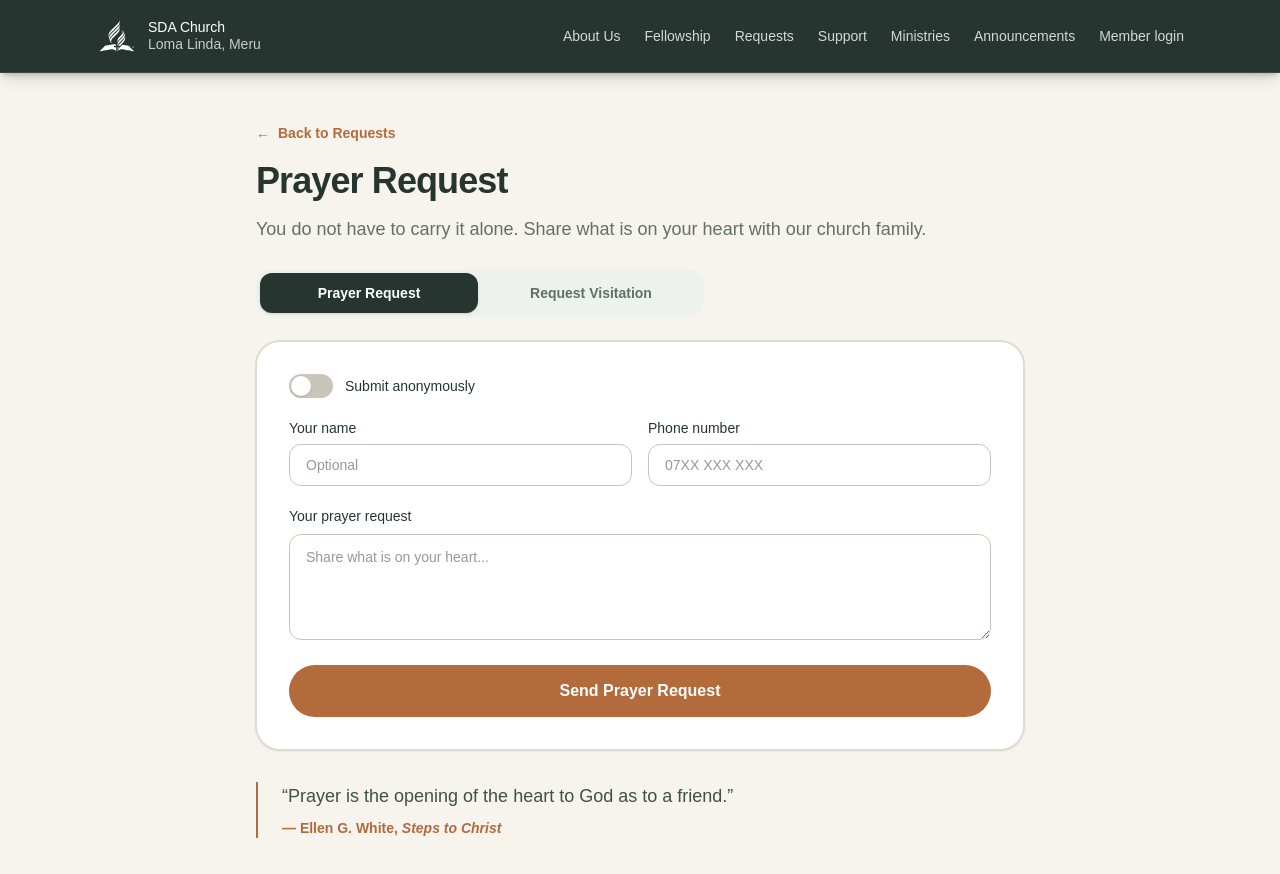
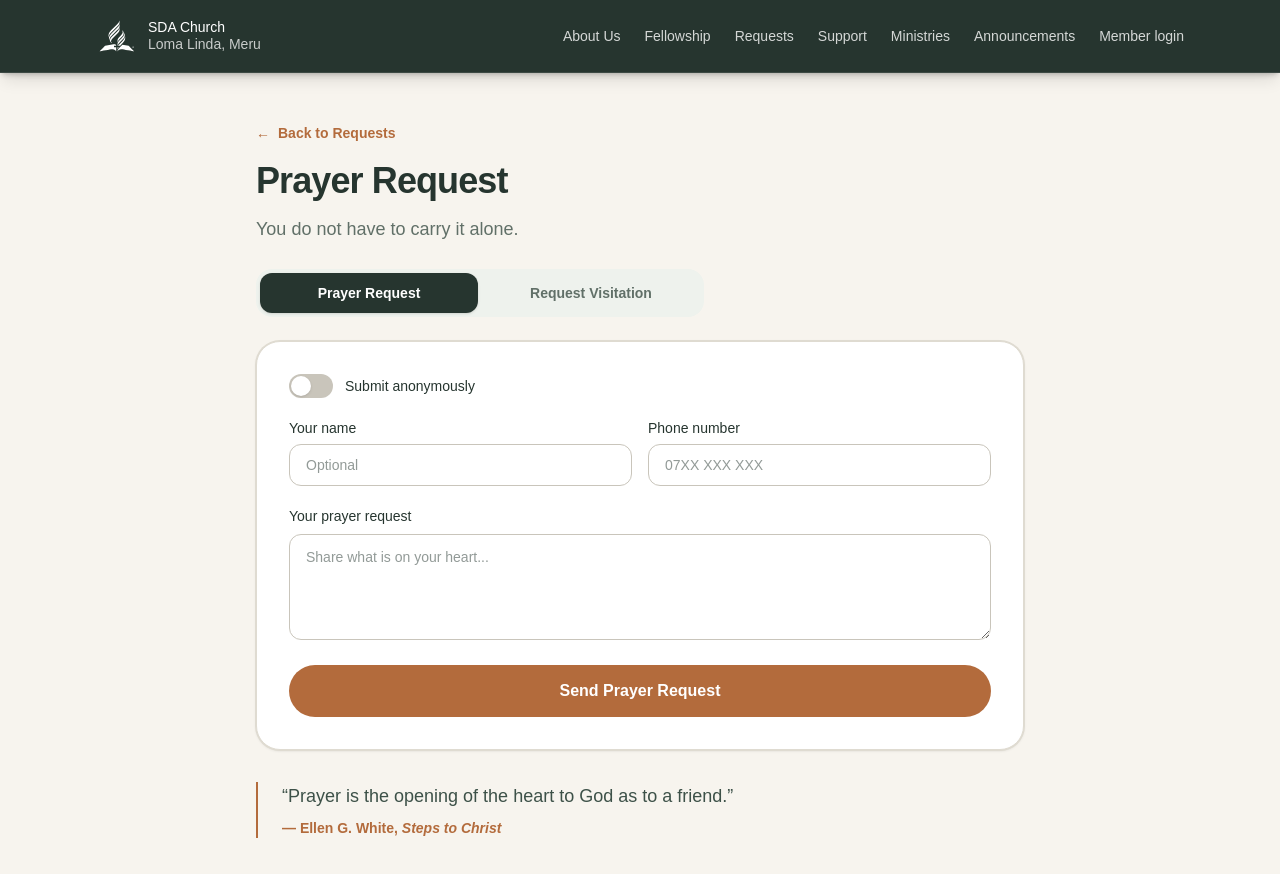
Before and after one commit to MwendaCipi/lomalinda, a Next.js app in the folder frontend/: page /community/prayer in a window 1280 px wide. Shown: the top 874 px of the page. Built offline with nearby package versions, Linux system fonts and the light colour scheme; no server answers.

Commit message:
Update prayer and visitation subtitles to concise phrasing

```diff
--- a/frontend/src/app/community/prayer/page.tsx
+++ b/frontend/src/app/community/prayer/page.tsx
@@ -161,8 +161,8 @@ function PrayerAndVisitationContent() {
         </h1>
         <p className="mt-3 text-lg leading-8 text-[#617068]">
           {tab === "prayer"
-            ? "You do not have to carry it alone. Share what is on your heart with our church family."
-            : "Request church elders, pastors, or care team members to visit and pray with you."}
+            ? "You do not have to carry it alone."
+            : "Request us to visit and pray with you."}
         </p>
 
         {/* 2 Toggles */}
```
